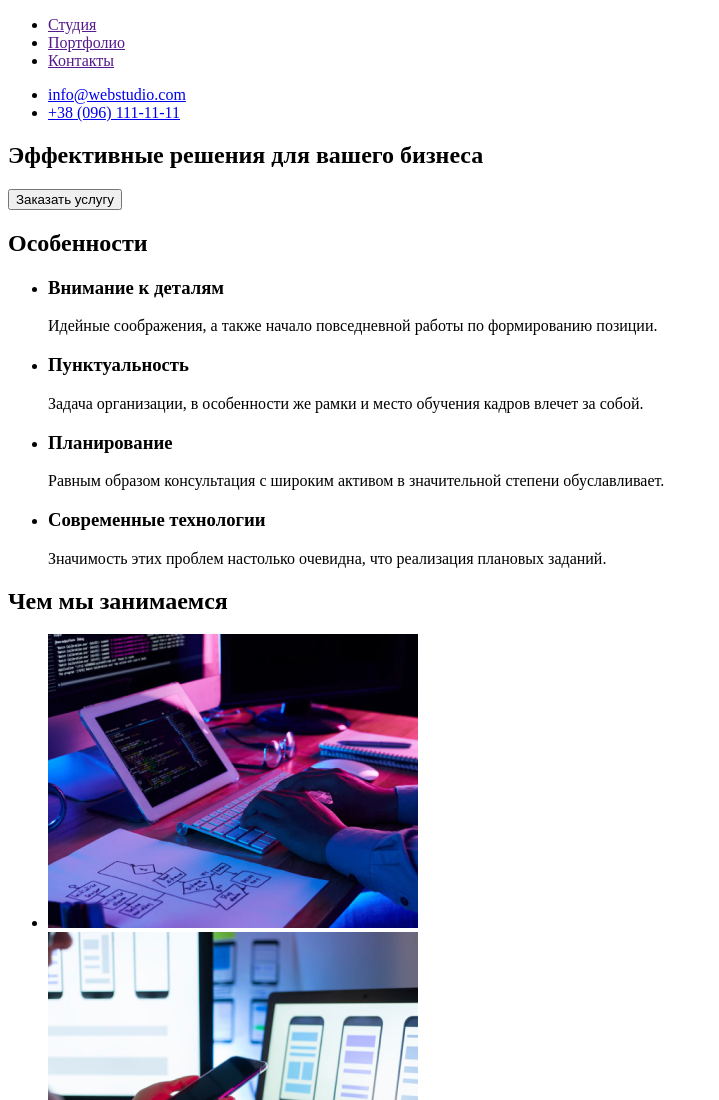
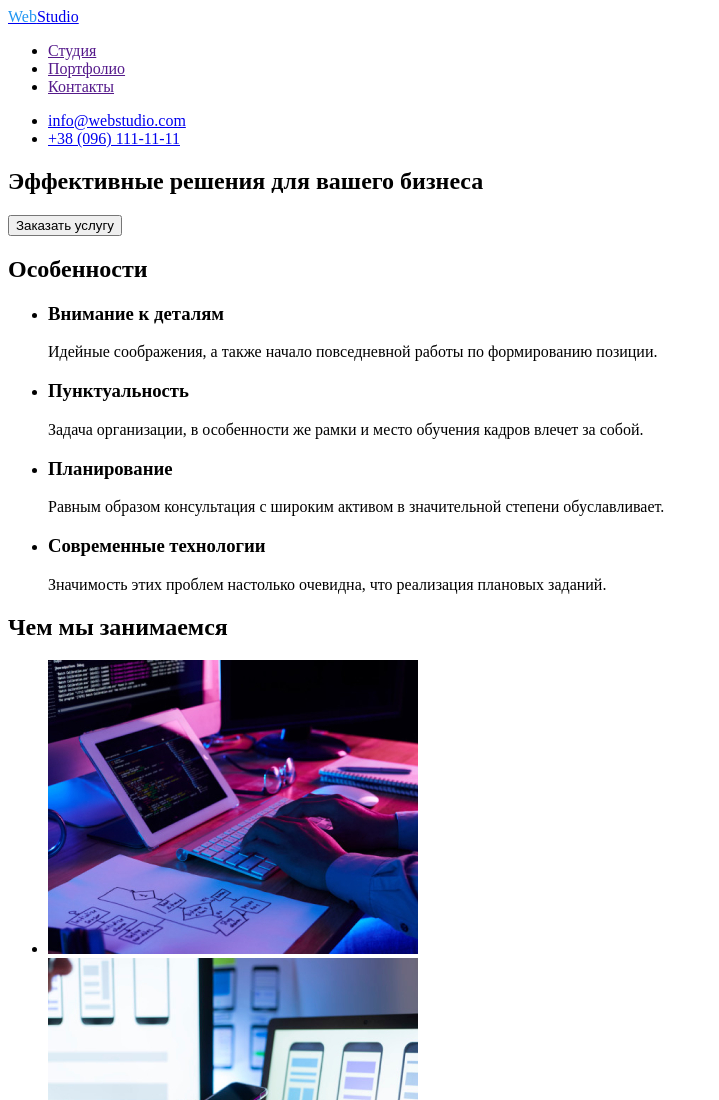
Before and after one commit to Vadvdo/goit-markup-hw-01, a plain HTML site: page index.html in a window 1280 px wide. Shown: the top 1100 px of the page, without its empty margins (0-719 px from the left). Drawn offline with Linux system fonts and the light colour scheme.

Commit message:
Update index.html

```diff
--- a/index.html
+++ b/index.html
@@ -1,5 +1,6 @@
 <!DOCTYPE html>
 <html lang="ru">
+
 <head>
   <meta charset="UTF-8">
   <meta http-equiv="X-UA-Compatible" content="IE=edge">
@@ -11,8 +12,10 @@
     }
   </style>
 </head>
+
 <body>
   <header>
+    <a href="./index.html"><span class="accent">Web</span>Studio</a>
     <nav>
       <ul>
         <li><a href="">Студия</a></li>
@@ -28,7 +31,7 @@
   <main>
     <!--шапка-->
     <section>
-  <h1>Эффективные решения для вашего бизнеса  </h1>
+      <h1>Эффективные решения для вашего бизнеса </h1>
       <button type="button">Заказать услугу</button>
     </section>
     <!--Особенности-->
@@ -91,7 +94,7 @@
   </main>
   <footer>
     <a href="./index.html"><span class="accent">Web</span>Studio</a>
-        <address >
+    <address>
       <ul>
         <li><a href="https://bit.ly/3pXMvUd" target="_blank" rel="noopener noreferrer">г. Киев, пр-т
             Леси Украинки, 26</a> </li>
@@ -101,4 +104,5 @@
     </address>
   </footer>
 </body>
+
 </html>
```
Lines whose indentation alone changed are shown as unchanged.
